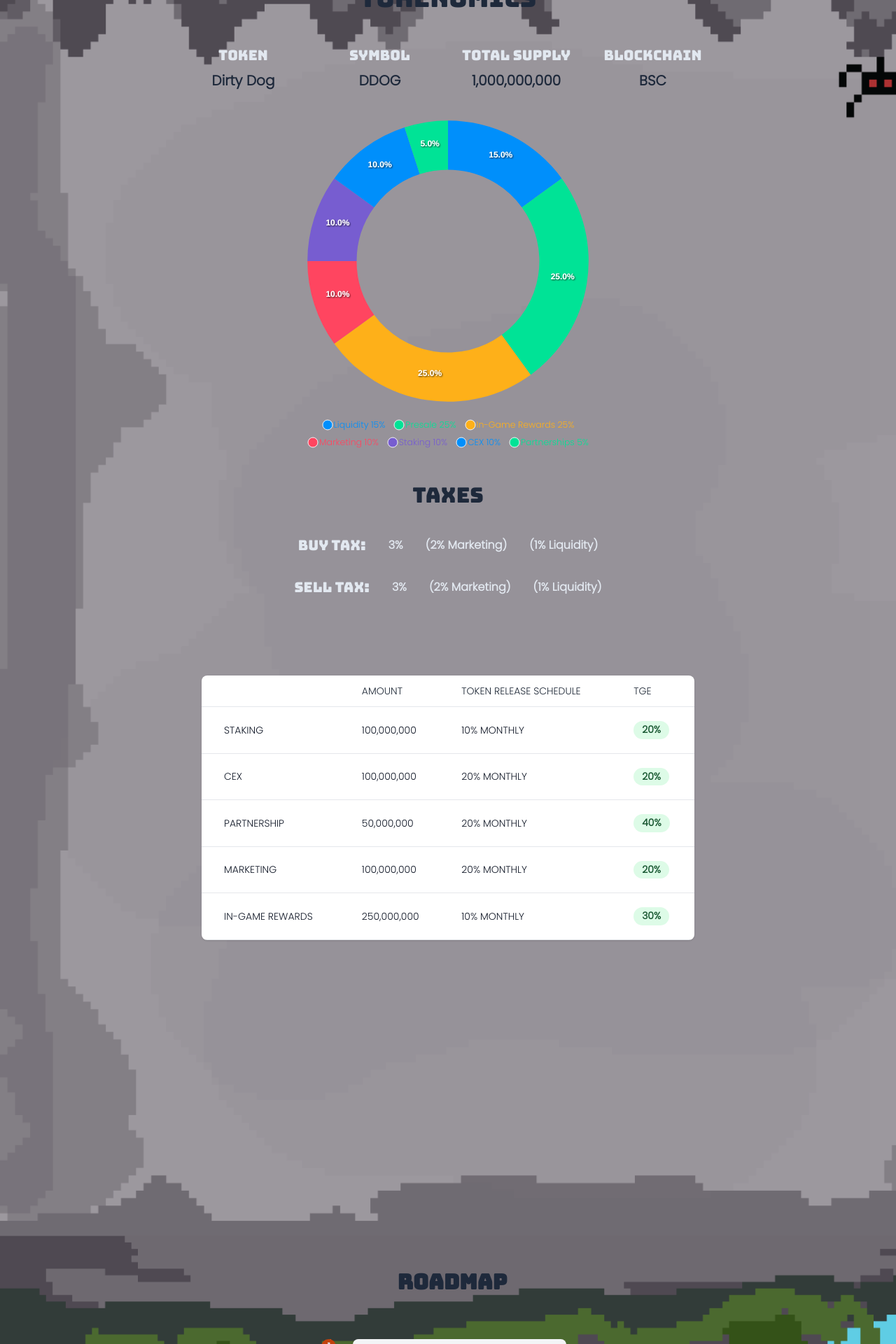
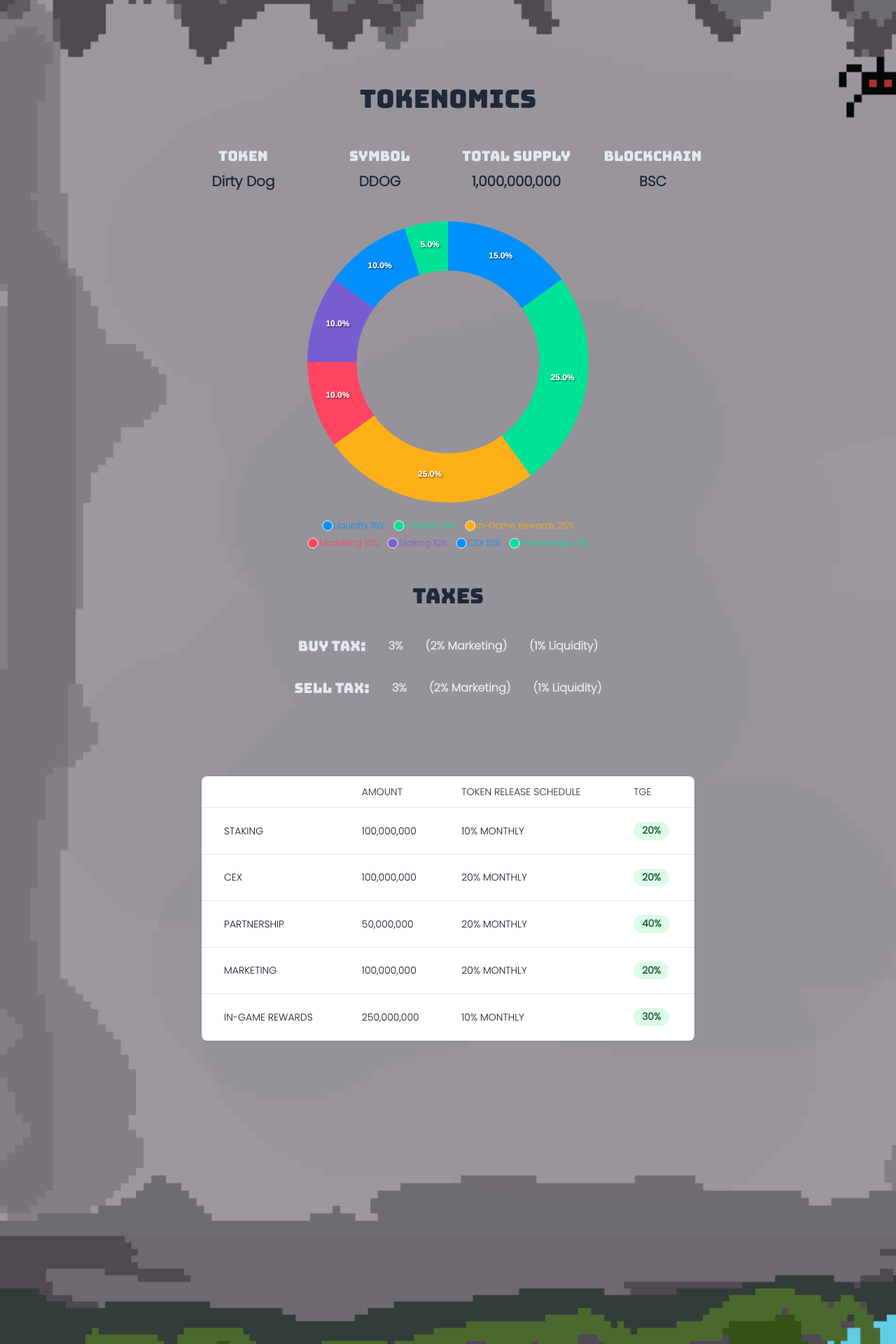
Before and after one commit to talhapro/dirtyDa, a React (Create React App) app: page / in a window 1280 px wide. Shown: the part 3040-4960 px from the top of the page at 70% size. Built offline with nearby package versions, Linux system fonts and the light colour scheme.

Commit message:
added 2nd set of bg images

```diff
--- a/src/components/Footer.jsx
+++ b/src/components/Footer.jsx
@@ -5,7 +5,7 @@ const Footer = () => {
   return (
     <footer id="footer" aria-label="Site Footer" className='w-full h-[700px] bg-cover bg-no-repeat' style={{backgroundImage: `url(${bDp7})`}}>
   <div className="mx-auto max-w-screen-xl px-4 py-8 sm:px-6 lg:px-8">
-    <div className="sm:flex sm:items-center sm:justify-between 2xl:mt-[500px]">
+    <div className="sm:flex sm:items-center sm:justify-between mt-[500px]">
       <div className="flex justify-center text-teal-600 sm:justify-start">
       <img src={img} alt="" className=" w-auto h-24" />
       </div>
--- a/src/components/Roadmap.jsx
+++ b/src/components/Roadmap.jsx
@@ -6,7 +6,7 @@ const Roadmap = () => {
     <section id="roadMap" className='w-full h-[2100px] bg-cover bg-no-repeat' style={{backgroundImage: `url(${bDp6})`}}>
     <div className='flex flex-col items-center'>
 {/* <!-- component --> */}
-<h1 className="text-3xl text-slate-800 font-bold mb-4 ml-3 p-12 2xl:mt-[700px]">Roadmap</h1>
+<h1 className="text-3xl text-slate-800 font-bold mb-4 ml-3 p-12 mt-[700px]">Roadmap</h1>
 
 <ol >
   <li className="border-l-2 border-orange-600">
--- a/src/components/Tokenomics.jsx
+++ b/src/components/Tokenomics.jsx
@@ -90,7 +90,7 @@ const Tokenomics = () => {
     <section id="tokenomics" className='w-full h-[1900px] bg-cover bg-no-repeat' style={{backgroundImage: `url(${bDp5})`}}>
       <div className=" container mx-auto flex flex-col items-center px-4 py-16 text-center md:py-16 md:px-0 lg:px-32">
         <div>
-          <h1 className="text-slate-800 text-4xl mb-4 mt-12 2xl:mt-48">TOKENOMICS</h1>
+          <h1 className="text-slate-800 text-4xl mb-4 mt-48">TOKENOMICS</h1>
         </div>
         <div className="grid grid-cols-2 row-gap-8 md:grid-cols-4 mt-8 mb-8 gap-10">
           <div className="text-center">
```
